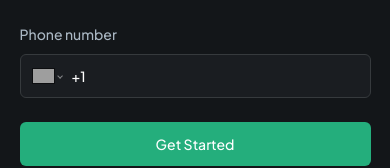
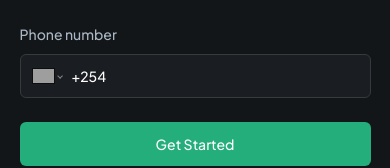
Before and after one commit to mugambijavan/DoctorConnect, a Next.js app: page / in a window 390 px wide. Shown: the part 487-655 px from the top of the page. Built offline with nearby package versions, Linux system fonts and the light colour scheme; no server answers; grey boxes are pictures that could not be loaded.

Commit message:
Update default country in PhoneInput component from US to KE

```diff
--- a/components/CustomFormField.tsx
+++ b/components/CustomFormField.tsx
@@ -80,7 +80,7 @@ const RenderInput = ({ field, props }: { field: any; props: CustomProps }) => {
       return (
         <FormControl>
           <PhoneInput
-            defaultCountry="US"
+            defaultCountry="KE"
             placeholder={props.placeholder}
             international
             withCountryCallingCode
```
